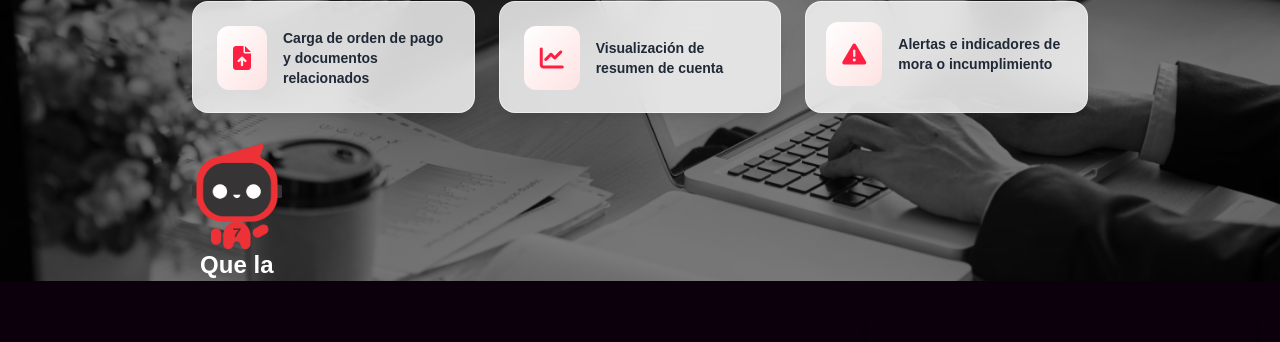
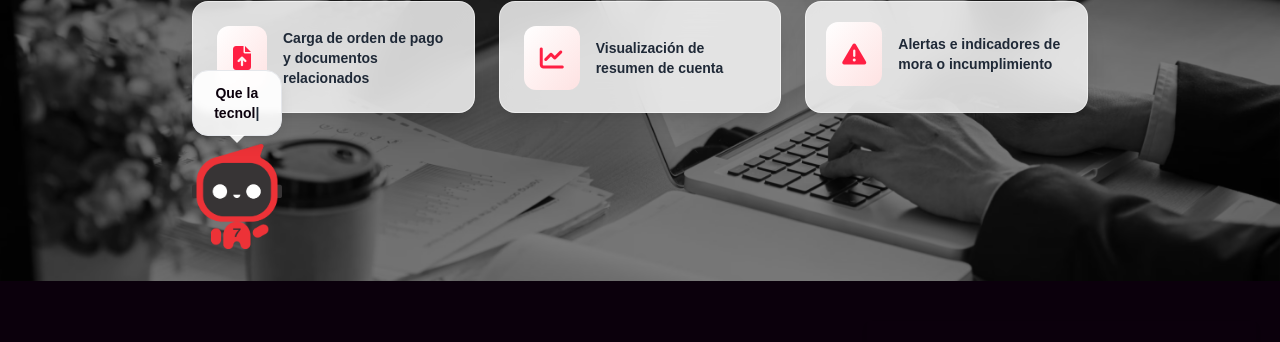
Before and after one commit to Fran-Larrosa-7id/flowork, an Angular app: page / in a window 1280 px wide. Shown: the part 1083-1425 px from the top of the page. Built offline with nearby package versions, Linux system fonts and the light colour scheme; grey boxes are pictures that could not be loaded; a web font is replaced by a local one.

Commit message:
feat: enhance login page with speech bubble for greeting and update text color for better visibility

```diff
--- a/src/app/pages/login/login.html
+++ b/src/app/pages/login/login.html
@@ -198,15 +198,21 @@
             </div>
             <div class="hidden md:block absolute bottom-0 w-[10%]" data-aos="fade-up"
                 data-aos-anchor-placement="top-bottom" data-aos-once="true" data-aos-delay="0" data-aos-duration="1000">
+                <!-- Speech bubble con texto -->
+                <div class="relative mb-2">
+                    <div class="bg-white/90 backdrop-blur-sm rounded-2xl p-3 shadow-lg border border-gray-200 relative">
+                        <h1 class="text-sm font-bold text-center font-sans textGenerated text-gray-800">
+                            <ng-container *ngFor="let c of typedChars()">
+                                <span [ngClass]="c.class">{{ c.char }}</span>
+                            </ng-container>
+                            <span class="animate-pulse">|</span>
+                        </h1>
+                        <!-- Flecha del globo apuntando hacia abajo -->
+                        <div class="absolute bottom-[-8px] left-1/2 transform -translate-x-1/2 w-0 h-0 border-l-[8px] border-r-[8px] border-t-[8px] border-l-transparent border-r-transparent border-t-white/90"></div>
+                    </div>
+                </div>
+                <!-- Imagen del robot -->
                 <img class="w-full" src="assets/img/seven_saludando.png" alt="Robot saludando">
-                <div class="relative">
-                    <h1 class="absolute top-0 text-2xl font-bold text-center font-sans textGenerated">
-                        <ng-container *ngFor="let c of typedChars()">
-                            <span [ngClass]="c.class">{{ c.char }}</span>
-                        </ng-container>
-                        <span class="animate-pulse">|</span>
-                    </h1>
-                </div>
             </div>
         </div>
 
--- a/src/app/pages/login/login.ts
+++ b/src/app/pages/login/login.ts
@@ -16,8 +16,8 @@ export class Login implements OnInit {
   showPassword = signal<boolean>(false);
   loginForm: FormGroup;
   texts: TypedChar[][] = [
-    [...'¡Hola! Bienvenido a Portal Biz'].map(char => ({ char, class: 'text-white' })),
-    [...'Que la tecnología te acompañe'].map(char => ({ char, class: 'text-white' })),
+    [...'¡Hola! Bienvenido a Portal Biz'].map(char => ({ char, class: 'text-background' })),
+    [...'Que la tecnología te acompañe'].map(char => ({ char, class: 'text-background' })),
   ];
   typedChars = signal<TypedChar[]>([]);
   textIndex = 0;
```
